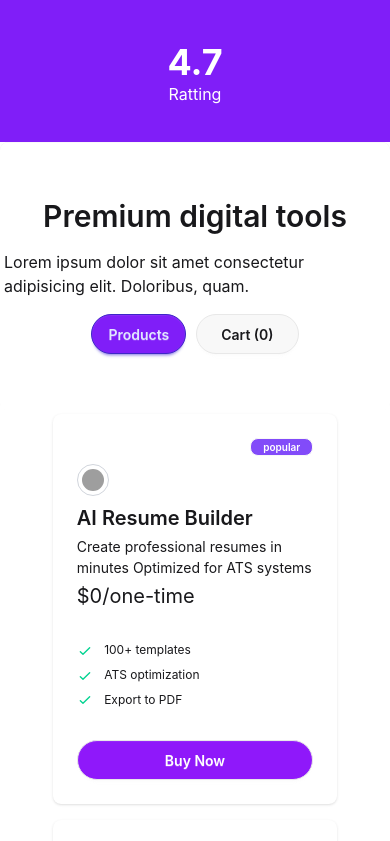
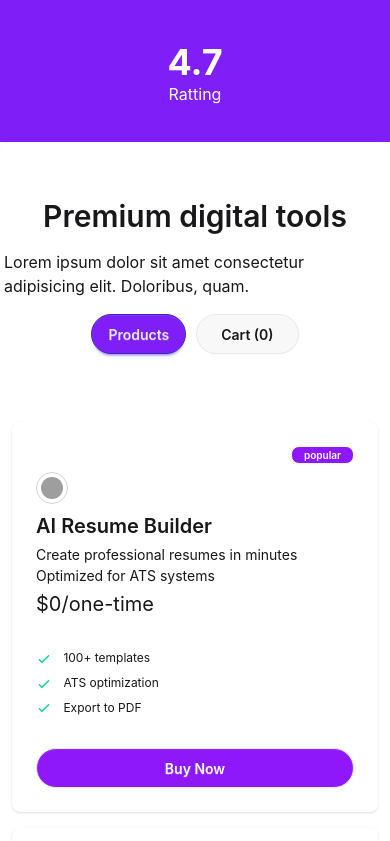
Before and after one commit to rumel-devv/digii-tools, a React (Vite) app: page / in a window 390 px wide. Shown: the part 1156-1997 px from the top of the page. Built offline with nearby package versions, Linux system fonts and the light colour scheme; grey boxes are pictures that could not be loaded.

Commit message:
fixed responsive problem

```diff
--- a/src/App.jsx
+++ b/src/App.jsx
@@ -26,7 +26,7 @@ function App() {
   const [carts,setCarts] = useState([])
   return (
     <>
-      <NavBar carts={carts} setCarts={setCarts} ></NavBar>
+      <NavBar carts={carts} ></NavBar>
       <Banner></Banner>
       <UserDtls></UserDtls>
 
--- a/src/Components/Banner.jsx
+++ b/src/Components/Banner.jsx
@@ -22,7 +22,7 @@ const Banner = () => {
           <p className="text-lg text-zinc-500 max-w-md">
            Access premium AI tools, design assets, templates, and productivity software—all in one place. Start creating faster today.Explore Products</p>
 
-          <div className="flex flex-wrap gap-3 pt-3 ">
+          <div className="flex flex-wrap gap-3 pt-3 justify-center md:justify-start ">
             <button className=" px-4 py-2 rounded-2xl font-semibold text-md shadow-xl flex items-center gap-3  text-white bg-[#801EF8]"> Get Unlimited Access <span className="text-xl">→</span> </button>
             <button className=" px-4 py-2 rounded-2xl font-semibold text-md shadow-xl flex items-center gap-1 text-[#801EF8] border border-[#801EF8]">
               <img src={demoImg} alt="Demo Image"></img>Watch demo</button>
--- a/src/Components/Navbar.jsx
+++ b/src/Components/Navbar.jsx
@@ -1,7 +1,7 @@
 import { GiShoppingCart } from 'react-icons/gi';
 // import cartImg from '../assets/products/shopping-cart.png'
 
-const NavBar = ({carts,setCarts}) => {
+const NavBar = ({carts}) => {
 
 
 
--- a/src/Components/ProductCard.jsx
+++ b/src/Components/ProductCard.jsx
@@ -1,18 +1,17 @@
-import React, { useState } from 'react';
+
 
 const ProductCard = ( {product,carts,setCarts}) => {
 
-  const [isBuy,setIsBuy] = useState(false)
 
   const handleBuyNow = () => {
-          setIsBuy(true)
+
          setCarts([...carts,product])
   }
 
     return (
-        <div className="card w-full md:w-85 bg-base-100 shadow-sm">
+        <div className="card w-full max-w-sm bg-base-100 shadow-sm">
   <div className="card-body">
-    <div className='flex justify-end'><span className="badge badge-xs py-2 px-3 font-semibold text-white bg-[#6b29f8d6] "> {product.tagType} </span></div>
+    <div className='flex justify-end'><span className="badge badge-xs py-2 px-3 font-semibold text-white bg-[#8F18FA] "> {product.tagType} </span></div>
     <img className='w-8 h-8 border border-gray-300 rounded-full p-1' src={product.image} ></img>
     <div className='space-y-1'>
       <h2 className="text-xl font-semibold "> {product.name} </h2>
--- a/src/Components/Products.jsx
+++ b/src/Components/Products.jsx
@@ -4,7 +4,7 @@ import ProductCard from './ProductCard';
 const Products = ({productsPromise,carts,setCarts} ) => {
     const products = use(productsPromise)
 
-    return (  <div className='grid grid-cols-1 md:grid-cols-2 lg:grid-cols-3 gap-4 p-1 md:p-3 w-9/12 mx-auto items-center'>
+    return (  <div className='grid grid-cols-1 md:grid-cols-2 lg:grid-cols-3 gap-4 p-3 md:p-3 max-w-6xl mx-auto '>
           {products.map(product  => <ProductCard key={product.id} product={product} carts={carts} setCarts={setCarts}  ></ProductCard> )}
 
           </div>
--- a/src/Components/Workflow.jsx
+++ b/src/Components/Workflow.jsx
@@ -7,9 +7,9 @@ const Workflow = () => {
                 <h2 className='text-3xl font-semibold'>Ready to Transform Your Workflow?</h2>
                 <p className='text-xs'>Join thousands of professionals who are already using Digitools to work smarter<br></br>.Start your free trial today.</p>
             </div>
-               <div className="flex  gap-3 pt-3 justify-center">
+               <div className="flex flex-wrap gap-3 pt-3 justify-center ">
                         <button className=" px-4 py-2 rounded-full font-semibold text-md shadow-xl flex items-center gap-3  text-[#801EF8] bg-white"> Get Unlimited Access</button>
-                        <button className="px-1 md:px-4 py-2 font-semibold text-md shadow-xl flex items-center gap-1 text-white border border-white rounded-full">Watch demo</button>
+                        <button className="px-3 md:px-4 py-2 font-semibold text-md shadow-xl flex items-center gap-1 text-white border border-white rounded-full">Watch demo</button>
                       </div>
         </div>
     );
```
